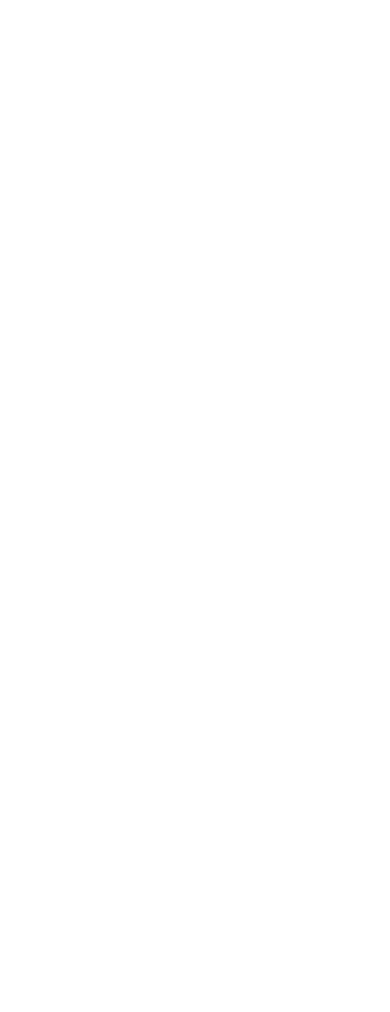
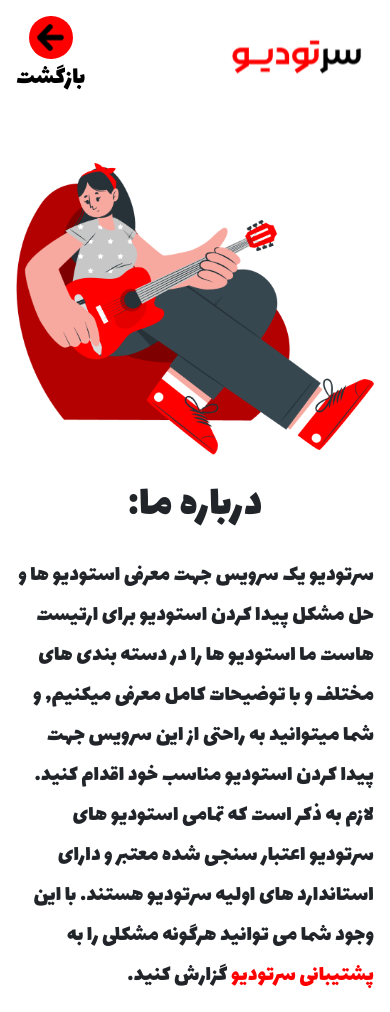
Before and after one commit to KasraMg/Seartudio, a React (Vite) app: page /AboutUs in a window 390 px wide. Before the commit this address had no page. Before the commit the page ends 844 px from the top, so only its background shows below. Built offline with nearby package versions, Linux system fonts and the light colour scheme.

Commit message:
about us

```diff
--- a/index.html
+++ b/index.html
@@ -15,7 +15,7 @@
       rel="stylesheet"
     />
 
-    <link rel="icon" href="https://virgool.io/images/icon.svg?v=v2.10.18" />
+    <link rel="icon" href="./public/images/similar/New Project (1) 2.svg" />
 
     <title>Vite + React</title>
   </head>
--- a/src/pages/Index/Rules/Rules.css
+++ b/src/pages/AboutUs/AboutUs.css
@@ -1,110 +1,117 @@
-.rules-title,
-.rules-title-2{
+.AboutUs-title,
+.AboutUs-title-2{
     font-size: 45px;
     direction: rtl;
 }
-.Rules{
+.AboutUs{
     font-family: lalezar;
     text-align: right;
     position: relative;
+    padding-bottom: 1rem;
 }
-.Rules main{
+.AboutUs main{
     padding: 0rem 8rem;
 }
-.rules-text,
-.rules-text-mobile{
+.AboutUs-text,
+.AboutUs-text-mobile{
     font-size: 25px;
     direction: rtl;
     line-height: 2.5rem;
+    display: flex;
+    flex-direction: column;
+    gap: 30px;
+
 }
-.rules-text p:nth-child(1) ,
-.rules-text-mobile p:nth-child(1){
+.AboutUs-text p:nth-child(1) ,
+.AboutUs-text-mobile p:nth-child(1){
     direction: rtl;
 }
-.rules-text p,
-.rules-text-mobile p{
-    width: 781px;
+.AboutUs-text p,
+.AboutUs-text-mobile p{
+    width:680px;
     margin-bottom: 0px;
 }
-.rules-text a,
-.rules-text-mobile a{
+.AboutUs-text a,
+.AboutUs-text-mobile a{
     color: #FF0000;
     text-decoration: none;
 }
-.rules-text  a:hover,
-.rules-text-mobile a:hover{
+.AboutUs-text  a:hover,
+.AboutUs-text-mobile a:hover{
     color: #FF0000;
 }
-.rules-main-img{
+.AboutUs-main-img{
     position: absolute;
-    width: 580px;
-    height: 550px;
-    left: 54px;
-    top: 225px;
+    width: 537px;
+    height: 467px;
+    left: 123px;
+    top: 269px;
 }
 @media (max-width:1350px) {
-    .rules-main-img {
+    .AboutUs-main-img {
         position: absolute;
-        width: 450px;
-        height: 450px;
+        width: 386px;
+        height: 374px;
         left: 14px;
-        top: 325px;
-    }.Rules main{
+        top: 373px;
+    }.AboutUs main{
         padding: 0rem 2rem;
+    }.AboutUs-text p{
+        width: 634px;
     }
 }
 @media (max-width:1023px) {
-    .rules-main-img {
+    .AboutUs-main-img {
         position:relative;
         top: 0px !important;
         left: 0px !important;
         margin: auto;
-    }.Rules main{
+    }.AboutUs main{
         display: flex;
         flex-direction: column-reverse;
         padding-bottom: 3rem;
-    }.rules-title-2{
+    }.AboutUs-title-2{
         display: block !important;
 
-    }.rules-title{
+    }.AboutUs-title{
         display: none !important;
-    }.rules-text p,
-    .rules-text-mobile p{
+    }.AboutUs-text p,
+    .AboutUs-text-mobile p{
         width: 100%;
-    }.rules-text,
-    .rules-text-mobile p {
+    }.AboutUs-text,
+    .AboutUs-text-mobile p {
         font-size: 23px;
     }
 }
 @media (max-width:767px) {
-    .rules-main-img {
+    .AboutUs-main-img {
      width: 80% !important;
      object-fit: contain;
-    }.Rules main{
+    }.AboutUs main{
         padding: 0rem 1rem !important;
     }
 }
 @media (max-width:500px) {
-    .rules-title-2{
+    .AboutUs-title-2{
         text-align: center;
-    }.rules-main-img {
+    }.AboutUs-main-img {
         width: 100% !important;
         height: 326px;
-        margin-top: 3rem;
-    }.rules-text-mobile{
+        margin-top: 2rem;
+    }.AboutUs-text-mobile{
         display: block !important;
-    }.rules-text{
+    }.AboutUs-text{
         display: none;
     }
 }
 @media (max-width:375px) {
-    .rules-text-mobile{
+    .AboutUs-text-mobile{
         text-align: center;
     }
 }
-.rules-text-mobile{
+.AboutUs-text-mobile{
     display: none;
 }
-.rules-title-2{
+.AboutUs-title-2{
     display: none;
 }
--- /dev/null
+++ b/src/pages/AboutUs/AboutUs.jsx
@@ -0,0 +1,46 @@
+import React from 'react'
+import './AboutUs.css'
+import CustomHeader from '../../components/CustomHeader/CustomHeader'
+export default function AboutUs() {
+  return (
+    <div className='AboutUs'>
+        <CustomHeader/>
+
+        <main>
+                <p className='AboutUs-title'>  درباره ما:</p>
+                <div className='AboutUs-text'>
+                    <p>سرتودیو یک سرویس جهت معرفی استودیو ها و حل مشکل پیدا کردن استودیو برای ارتیست هاست</p>
+                    <p>ما استودیو ها را در دسته بندی های مختلف و با توضیحات
+کامل معرفی میکنیم, و شما میتوانید به راحتی از این سرویس
+جهت پیدا کردن استودیو مناسب خود اقدام کنید.</p>
+
+
+                <p> لازم به ذکر است که تمامی استودیو های سرتودیو اعتبار سنجی شده
+معتبر و دارای استاندارد های اولیه سرتودیو هستند.</p>
+
+
+                <p>با این وجود شما می توانید هرگونه مشکلی را به <a href='https://t.me/seartudio_support'>پشتیبانی سرتودیو</a> گزارش کنید.</p>
+
+                </div>
+                <div className='AboutUs-text-mobile'>
+                    <p>
+                    سرتودیو یک سرویس جهت معرفی استودیو ها
+و حل مشکل پیدا کردن استودیو برای ارتیست هاست
+
+ما استودیو ها را در دسته بندی های مختلف و با توضیحات
+کامل معرفی میکنیم, و شما میتوانید به راحتی از این سرویس
+جهت پیدا کردن استودیو مناسب خود اقدام کنید.
+
+لازم به ذکر است که تمامی استودیو های سرتودیو اعتبار سنجی شده
+معتبر و دارای استاندارد های اولیه سرتودیو هستند.
+
+با این وجود شما می توانید هرگونه مشکلی را به <a href="https://t.me/seartudio_support">پشتیبانی سرتودیو</a> گزارش کنید.
+                </p>
+                </div>
+                <p className='AboutUs-title-2'>درباره ما:</p>
+        <img className='AboutUs-main-img' src="../../public/images/similar/Character.png" alt="" />
+
+            </main>
+    </div>
+  )
+}
--- /dev/null
+++ b/src/pages/Rules/Rules.css
@@ -0,0 +1,111 @@
+.rules-title,
+.rules-title-2{
+    font-size: 45px;
+    direction: rtl;
+}
+.Rules{
+    font-family: lalezar;
+    text-align: right;
+    position: relative;
+    padding-bottom: 1rem;
+}
+.Rules main{
+    padding: 0rem 8rem;
+}
+.rules-text,
+.rules-text-mobile{
+    font-size: 25px;
+    direction: rtl;
+    line-height: 2.5rem;
+}
+.rules-text p:nth-child(1) ,
+.rules-text-mobile p:nth-child(1){
+    direction: rtl;
+}
+.rules-text p,
+.rules-text-mobile p{
+    width: 781px;
+    margin-bottom: 0px;
+}
+.rules-text a,
+.rules-text-mobile a{
+    color: #FF0000;
+    text-decoration: none;
+}
+.rules-text  a:hover,
+.rules-text-mobile a:hover{
+    color: #FF0000;
+}
+.rules-main-img{
+    position: absolute;
+    width: 580px;
+    height: 550px;
+    left: 54px;
+    top: 225px;
+}
+@media (max-width:1350px) {
+    .rules-main-img {
+        position: absolute;
+        width: 450px;
+        height: 450px;
+        left: 14px;
+        top: 325px;
+    }.Rules main{
+        padding: 0rem 2rem;
+    }
+}
+@media (max-width:1023px) {
+    .rules-main-img {
+        position:relative;
+        top: 0px !important;
+        left: 0px !important;
+        margin: auto;
+    }.Rules main{
+        display: flex;
+        flex-direction: column-reverse;
+        padding-bottom: 3rem;
+    }.rules-title-2{
+        display: block !important;
+
+    }.rules-title{
+        display: none !important;
+    }.rules-text p,
+    .rules-text-mobile p{
+        width: 100%;
+    }.rules-text,
+    .rules-text-mobile p {
+        font-size: 23px;
+    }
+}
+@media (max-width:767px) {
+    .rules-main-img {
+     width: 80% !important;
+     object-fit: contain;
+    }.Rules main{
+        padding: 0rem 1rem !important;
+    }
+}
+@media (max-width:500px) {
+    .rules-title-2{
+        text-align: center;
+    }.rules-main-img {
+        width: 100% !important;
+        height: 326px;
+        margin-top: 3rem;
+    }.rules-text-mobile{
+        display: block !important;
+    }.rules-text{
+        display: none;
+    }
+}
+@media (max-width:375px) {
+    .rules-text-mobile{
+        text-align: center;
+    }
+}
+.rules-text-mobile{
+    display: none;
+}
+.rules-title-2{
+    display: none;
+}
--- a/src/pages/Index/Rules/Rules.jsx
+++ b/src/pages/Rules/Rules.jsx
@@ -1,6 +1,6 @@
 import React from 'react'
 import './Rules.css'
-import CustomHeader from '../../../components/CustomHeader/CustomHeader'
+import CustomHeader from '../../components/CustomHeader/CustomHeader'
 export default function Rules() {
     return (
         <div className='Rules'>
--- a/src/router.jsx
+++ b/src/router.jsx
@@ -1,9 +1,12 @@
 import React from "react";
 import Index from "./pages/Index/Index";
-import Rules from "./pages/Index/Rules/Rules";
+import Rules from "./pages/Rules/Rules";
+import AboutUs from "./pages/AboutUs/AboutUs";
 const routes = [
   { path: "/", element: <Index /> },
   { path: "/Rules", element: <Rules /> },
+  { path: "/AboutUs", element: <AboutUs /> },
+
 ];
 
 export default routes;
```
Also changed, not shown: public/images/similar/Character.png (added).
